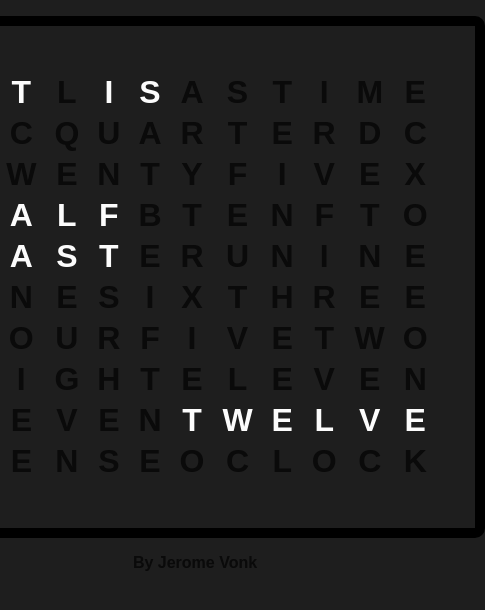
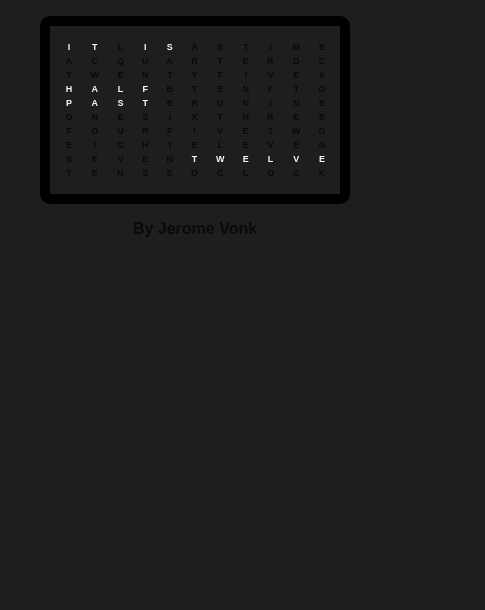
Before and after one commit to jeromevonk/word-clock, a Next.js app: page / in a window 390 px wide. Shown: the top 610 px of the page, 485 px wide, since content can reach past the window. Built offline with nearby package versions, Linux system fonts and the light colour scheme.

Commit message:
responsive css

```diff
--- a/components/clock.module.css
+++ b/components/clock.module.css
@@ -6,8 +6,8 @@
 .generalTable {
   font-weight: bold;
   color: #0a0a0a;
-  font-size: xx-large;
-  margin: 45px;
+  font-size: 2.3vw;
+  margin: 3.3vw;
 }
 
 .generalCell {
```
